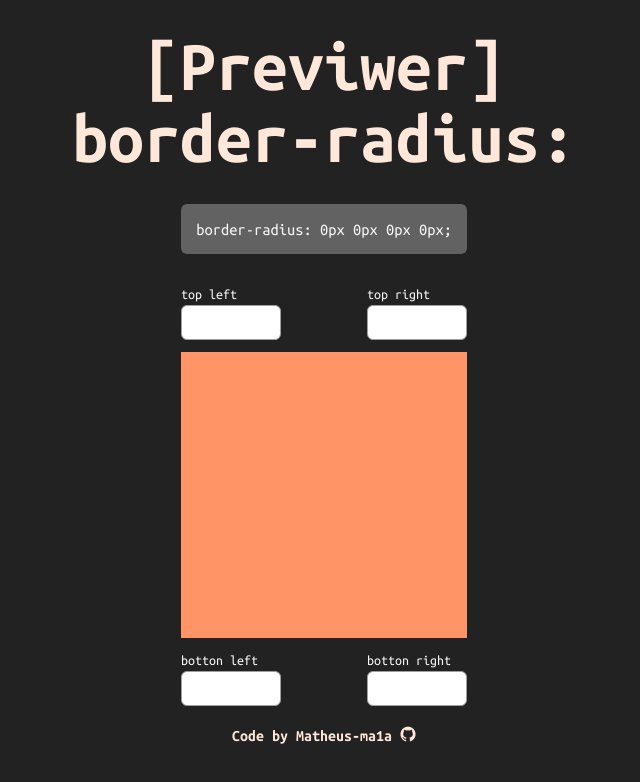
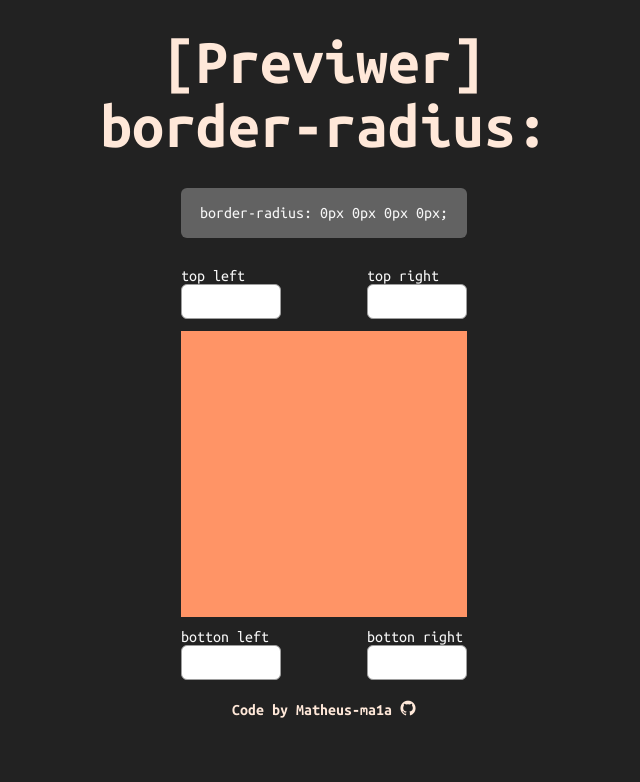
Before and after one commit to matheus-ma1a/CSS-Preview-Border-Radius, a React (Vite) app: page / in a window 1280 px wide. Shown: the top 782 px of the page, without its empty margins (316-956 px from the left). Built offline with nearby package versions, Linux system fonts and the light colour scheme.

Commit message:
modificacoes css

```diff
--- a/src/App.css
+++ b/src/App.css
@@ -20,20 +20,20 @@ body{
 }
 
 h1{
-  font-size: 72px;
-  line-height: 72px;
+  font-size: 4rem;
+  line-height: 4rem;
 }
 
 p{
   font-weight: 400;
-  font-size: 14px;
-  line-height: 21px;
+  font-size: 1rem;
+  line-height: 1rem;
   color: #F7F7F7;
 }
 
 .params{
-  min-width: 286px;
-  min-height: 50px;
+  width: 286px;
+  height: 50px;
   background-color: #626262;
   border-radius: 6px;
   margin-top: 30px;
@@ -46,7 +46,7 @@ p{
 }
 
 .textPrams{
-  font-size: 16.5px;
+  font-size: 1rem;
 }
 
 .inputs{
@@ -54,7 +54,7 @@ p{
   height: 35px;
   border-radius: 6px;
   border: 1px solid #9E9E9E;
-  font-size: 16px;
+  font-size: 1rem;
   text-align: center;
 }
 
```
